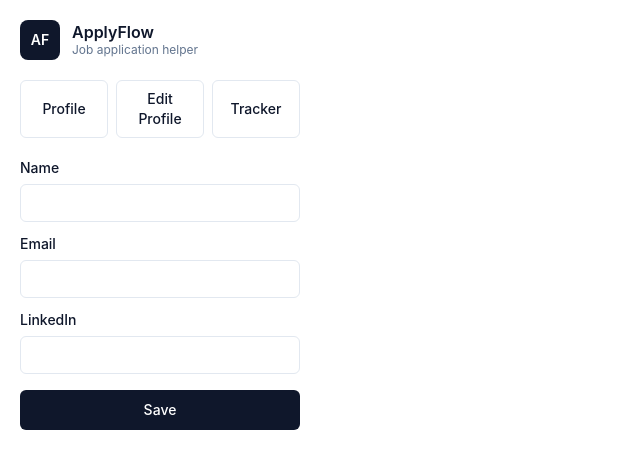
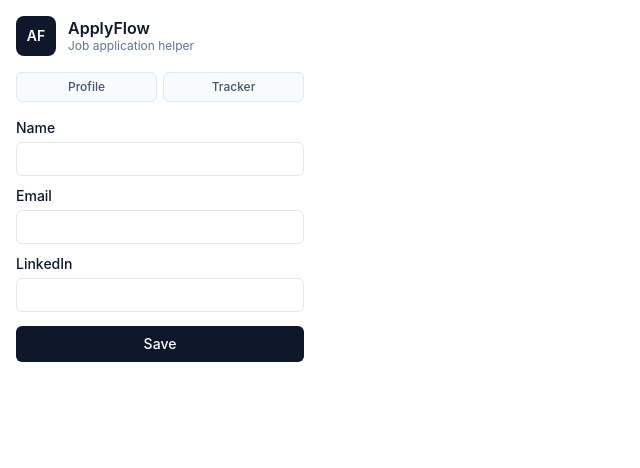
Before and after one commit to KaranDev316/Applyflow-extension, a React (Vite) app: page / in a window 1280 px wide. Shown: the top 468 px of the page, without its empty margins (0-640 px from the left). Built offline with nearby package versions, Linux system fonts and the light colour scheme.

Commit message:
refactor(ui): simplify popup navigation and tighten spacing

```diff
--- a/src/popup/Popup.jsx
+++ b/src/popup/Popup.jsx
@@ -1,7 +1,7 @@
 import { useEffect, useRef, useState } from 'react'
 import { emptyProfile, getProfile, saveProfile } from '../utils/profileStorage'
 
-const actions = ['Profile', 'Edit Profile', 'Tracker']
+const actions = ['Profile', 'Tracker']
 const fields = [
   { id: 'name', label: 'Name', type: 'text' },
   { id: 'email', label: 'Email', type: 'email' },
@@ -88,8 +88,8 @@
   }
 
   return (
-    <main className="w-80 bg-white p-5 text-slate-900">
-      <header className="mb-5 flex items-center gap-3">
+    <main className="w-80 bg-white p-4 text-slate-900">
+      <header className="mb-4 flex items-center gap-3">
         <div className="flex h-10 w-10 items-center justify-center rounded-lg bg-slate-900 text-sm font-semibold text-white">
           AF
         </div>
@@ -99,10 +99,10 @@
         </div>
       </header>
 
-      <div className="mb-5 grid grid-cols-3 gap-2">
+      <div className="mb-4 grid grid-cols-2 gap-1.5">
         {actions.map((action) => (
           <button
-            className="rounded-md border border-slate-200 px-2 py-2 text-sm font-medium transition hover:border-slate-300 hover:bg-slate-50 focus:outline-none focus:ring-2 focus:ring-slate-900"
+            className="rounded-md border border-slate-200 bg-slate-50 px-2 py-1.5 text-xs font-medium text-slate-600 hover:border-slate-300 hover:bg-white focus:outline-none focus:ring-2 focus:ring-slate-200"
             key={action}
             type="button"
           >
@@ -111,7 +111,7 @@
         ))}
       </div>
 
-      <form className="grid gap-3" onSubmit={handleSubmit}>
+      <form className="grid gap-2.5" onSubmit={handleSubmit}>
         {isLoadingProfile && (
           <p className="text-sm text-slate-500">Loading profile...</p>
         )}
@@ -120,10 +120,10 @@
         )}
 
         {fields.map((field) => (
-          <label className="grid gap-1.5 text-sm font-medium" htmlFor={field.id} key={field.id}>
+          <label className="grid gap-1 text-sm font-medium" htmlFor={field.id} key={field.id}>
             {field.label}
             <input
-              className="rounded-md border border-slate-200 px-3 py-2 text-sm font-normal outline-none transition placeholder:text-slate-400 focus:border-slate-400 focus:ring-2 focus:ring-slate-100"
+              className="rounded-md border border-slate-200 px-3 py-1.5 text-sm font-normal outline-none placeholder:text-slate-400 focus:border-slate-400 focus:ring-2 focus:ring-slate-100"
               disabled={isLoadingProfile}
               id={field.id}
               name={field.id}
@@ -135,7 +135,7 @@
         ))}
 
         <button
-          className="mt-1 rounded-md bg-slate-900 px-4 py-2.5 text-sm font-medium text-white transition hover:bg-slate-800 focus:outline-none focus:ring-2 focus:ring-slate-900 focus:ring-offset-2 disabled:cursor-not-allowed disabled:bg-slate-400"
+          className="mt-1 rounded-md bg-slate-900 px-4 py-2 text-sm font-medium text-white hover:bg-slate-800 focus:outline-none focus:ring-2 focus:ring-slate-900 focus:ring-offset-2 disabled:cursor-not-allowed disabled:bg-slate-400"
           disabled={isLoadingProfile || isSaving}
           type="submit"
         >
```
